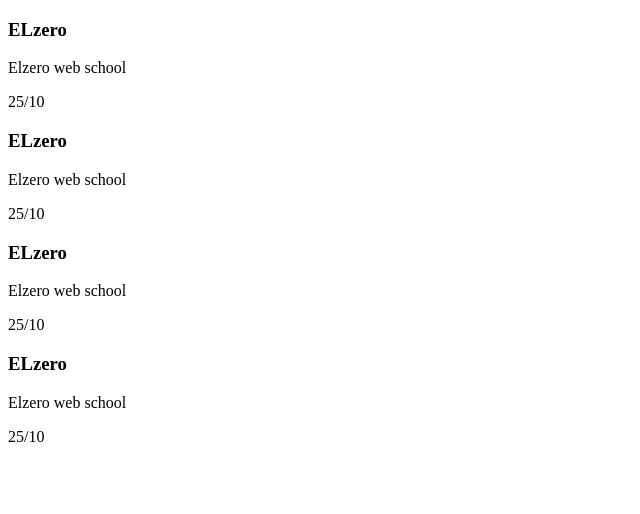
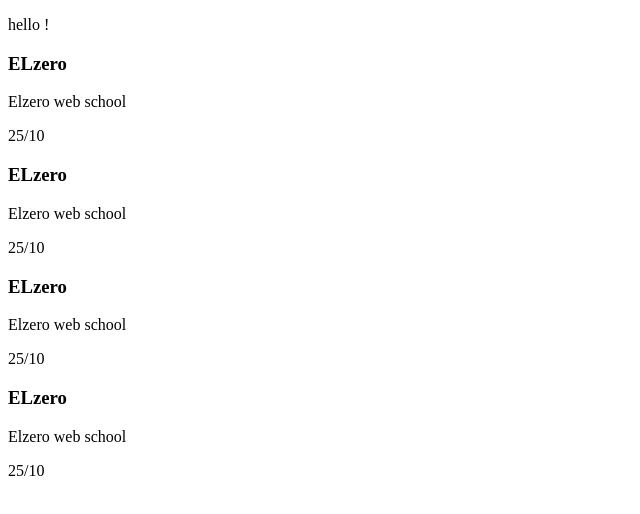
Before and after one commit to ismailEssafi/project-test-git, a plain HTML site: page index.html in a window 1280 px wide. Shown: the whole page, without its empty margins (0-640 px from the left). Drawn offline with Linux system fonts and the light colour scheme.

Commit message:
try 'git diff'

```diff
--- a/index.html
+++ b/index.html
@@ -1,12 +1,14 @@
 <!DOCTYPE html>
 <html lang="en">
 <head>
-    <meta charset="UTF-8">
+    <meta>
+
     <meta http-equiv="X-UA-Compatible" content="IE=edge">
     <meta name="viewport" content="width=device-width, initial-scale=1.0">
     <title>Document</title>
 </head>
 <body>
+    <p>hello !</p>
 <script src="main.js"></script>
 </body>
 </html>
```
